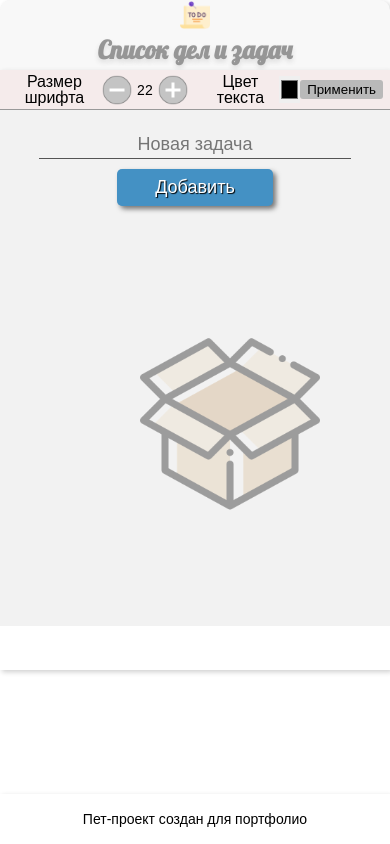
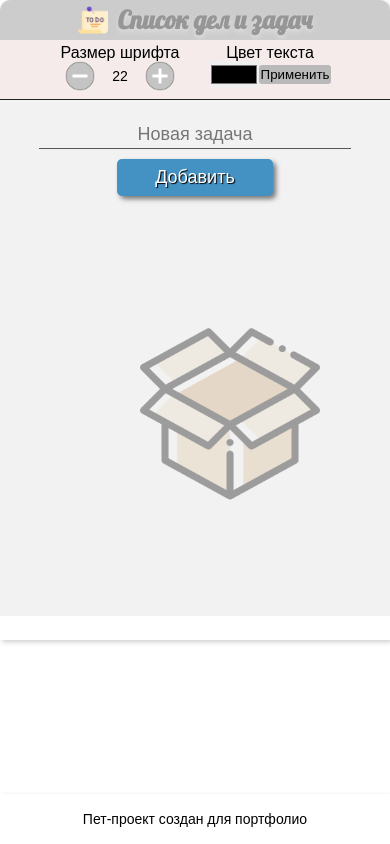
Before and after one commit to Mfather96/PET-project-TODO, a plain HTML site: page index.html in a window 390 px wide. Drawn offline with Linux system fonts and the light colour scheme.

Commit message:
fix some styles

```diff
--- a/css/style.css
+++ b/css/style.css
@@ -51,7 +51,8 @@ html, body{
 }
 @media (max-width: 767px) {
 	.header div.container{
-		flex-direction: column;
+		height: 40px;
+		background: rgba(0,0,0, 0.2);
 	}
 	.header_title{
 		line-height: 40px;
@@ -63,6 +64,7 @@ html, body{
 	.header_logo{
 		width: 30px;
 		height: 30px;
+		margin-right: 10px;
 	}
 }
 /* ======CONTENT========================================================= */
@@ -103,8 +105,10 @@ html, body{
 	}
 	.sidebar{
 		max-width: 100%;
-		max-height: 90px;
+		height:60px;
 		display: flex;
+		justify-content: center;
+		border-bottom: 1px solid #222;
 	}
 }
 /* ======= SETTINGS STYLES ==========*/
@@ -143,6 +147,17 @@ html, body{
 }
 .accept:hover{
 	filter: grayscale(0);
+}
+@media (max-width: 767px) {
+	.block-settings{
+		max-width: 150px;
+		flex-wrap: wrap;
+		justify-content: center;
+		border-bottom: none;
+	}
+	.accept{
+		padding: 2px 2px;
+	}
 }
 /* ======CONTENT TASKS ======================================== */
 .add-task-container{
```
